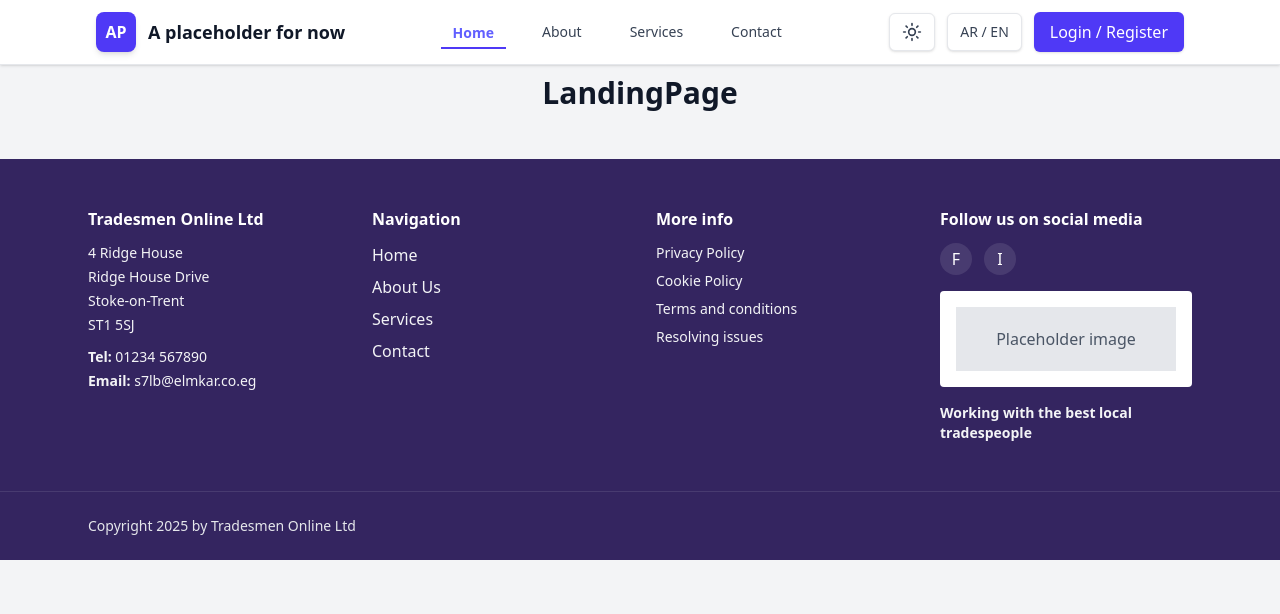
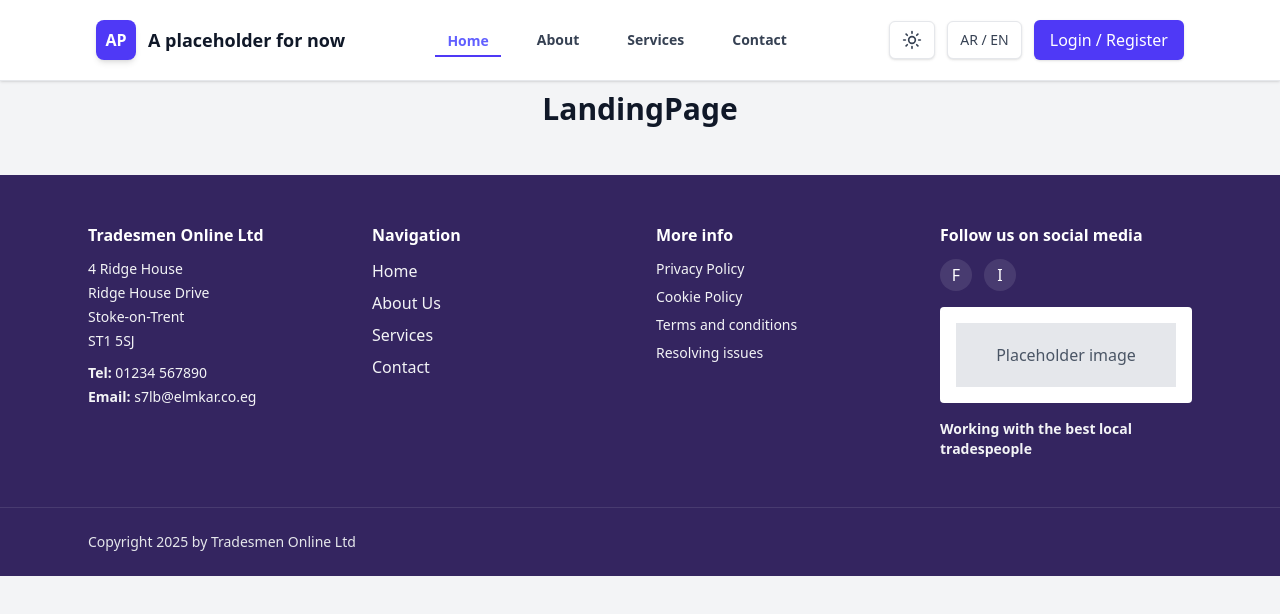
Before and after one commit to nihalsabri/GP-ITI-website-using-react, a React (Vite) app: page / in a window 1280 px wide. Shown: the top 614 px of the page. Built offline with nearby package versions, Linux system fonts and the light colour scheme.

Commit message:
Update Navbar.jsx

```diff
--- a/src/components/Navbar.jsx
+++ b/src/components/Navbar.jsx
@@ -27,13 +27,13 @@ const Navbar = () => {
       isActive
         ? `
         text-indigo-500
-        font-semibold
+        font-bold
         border-b-2 border-indigo-600 dark:border-indigo-400
         pb-1
       `
         : theme === "dark"
-        ? "text-gray-300 hover:text-white font-medium"
-        : "text-gray-700 hover:text-indigo-700 font-medium"
+        ? "text-gray-300 hover:text-white font-semibold"
+        : "text-gray-700 hover:text-indigo-700 font-semibold"
     }`;
 
   // mobile uses same logic but as block
@@ -42,7 +42,7 @@ const Navbar = () => {
 
   return (
     <nav
-      className={`w-full sticky top-0 z-40 transition-all duration-300 ${navClass}`}
+      className={`w-full sticky top-0 z-40 py-2 transition-all duration-300 ${navClass}`}
     >
       <div className="max-w-6xl mx-auto px-4 sm:px-6 lg:px-8">
         <div className="flex items-center justify-between h-16">
```
